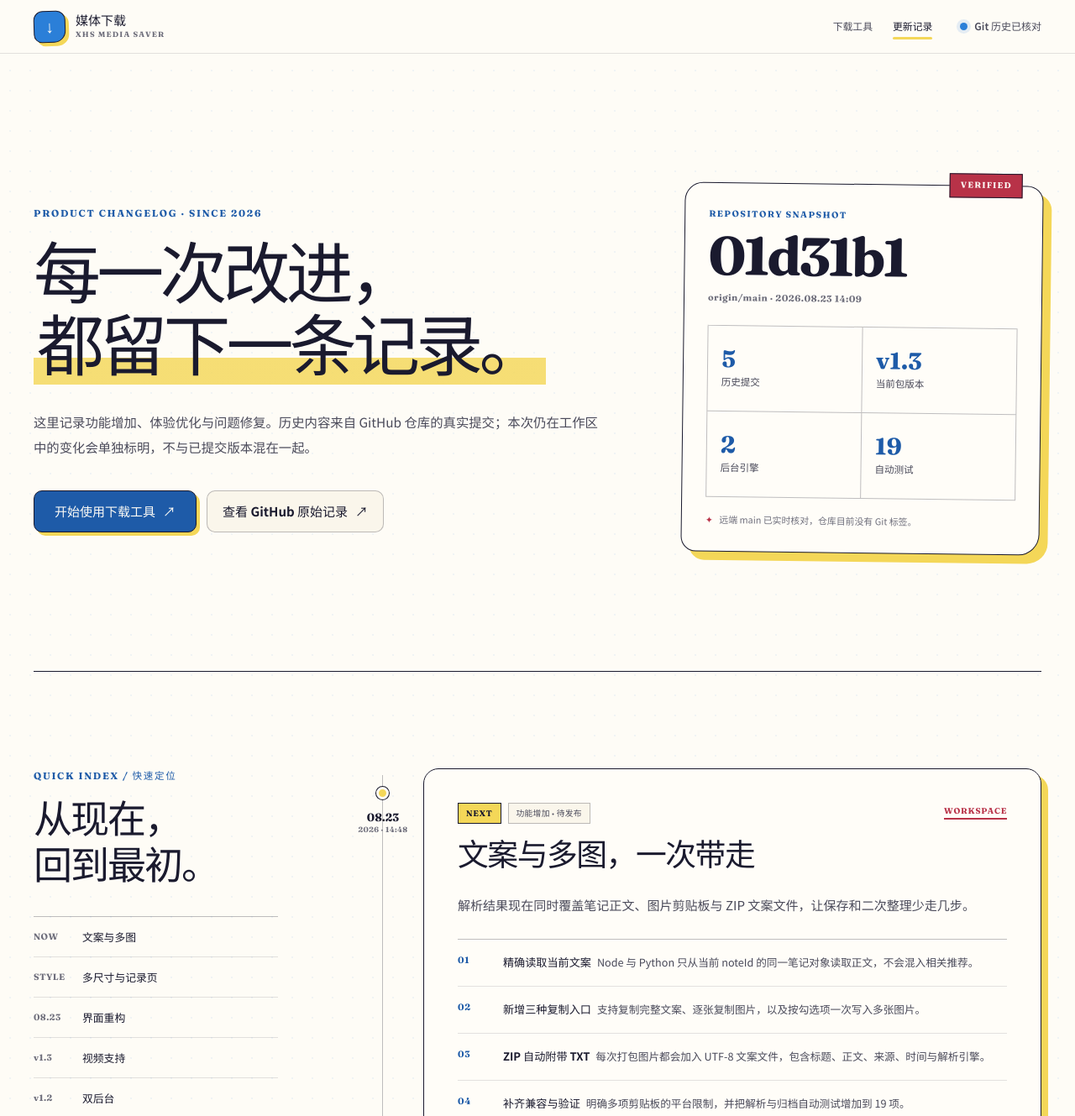
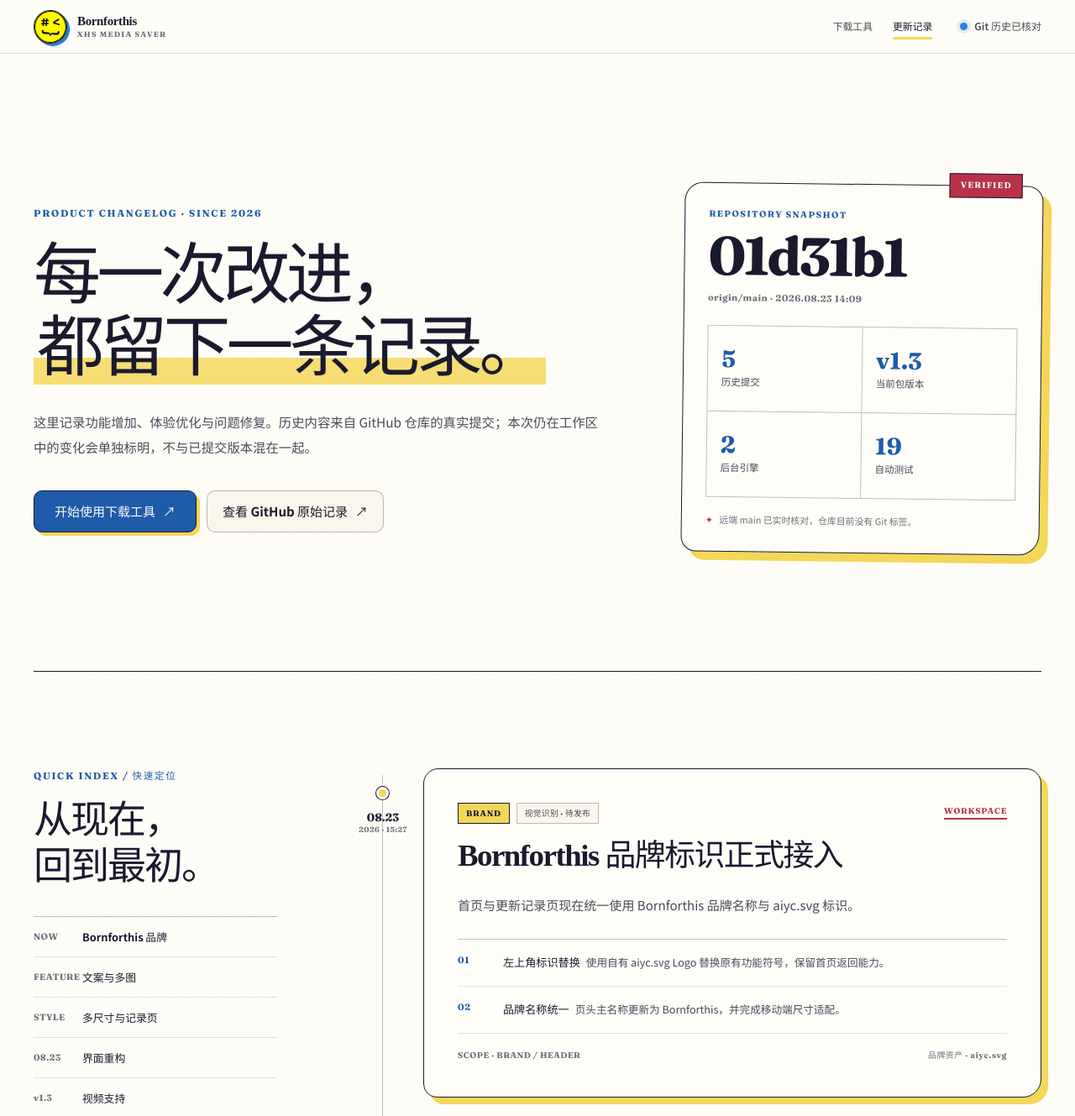
Before and after one commit to AndersonHJB/xhs-images-video-vercel-downloader, a website: page changelog.html in a window 1280 px wide. Shown: the top 1329 px of the page at 84% size. Drawn offline with Linux system fonts and the light colour scheme.

Commit message:
Apply Bornforthis branding across header and changelog

```diff
--- a/changelog.html
+++ b/changelog.html
@@ -22,10 +22,10 @@
   <body class="changelog-page">
     <header class="app-header">
       <div class="app-header-inner">
-        <a class="brand" href="/" aria-label="返回下载工具首页">
-          <span class="brand-mark" aria-hidden="true">↓</span>
+        <a class="brand" href="/" aria-label="返回 Bornforthis 小红书媒体下载工具首页">
+          <img class="brand-logo" src="/aiyc.svg" alt="" width="40" height="40" />
           <span class="brand-copy">
-            <strong>媒体下载</strong>
+            <strong>Bornforthis</strong>
             <small>XHS MEDIA SAVER</small>
           </span>
         </a>
@@ -101,7 +101,8 @@
             <h2 id="ledger-title">从现在，<br />回到最初。</h2>
 
             <nav class="release-index-nav" aria-label="更新记录快速定位">
-              <a href="#clipboard-update"><span>NOW</span><strong>文案与多图</strong></a>
+              <a href="#brand-update"><span>NOW</span><strong>Bornforthis 品牌</strong></a>
+              <a href="#clipboard-update"><span>FEATURE</span><strong>文案与多图</strong></a>
               <a href="#workspace-update"><span>STYLE</span><strong>多尺寸与记录页</strong></a>
               <a href="#ui-refresh"><span>08.23</span><strong>界面重构</strong></a>
               <a href="#version-1-3"><span>v1.3</span><strong>视频支持</strong></a>
@@ -116,7 +117,50 @@
           </aside>
 
           <div class="release-feed">
-            <article id="clipboard-update" class="release-entry release-entry-featured">
+            <article id="brand-update" class="release-entry release-entry-featured">
+              <div class="release-entry-rail">
+                <span class="release-dot" aria-hidden="true"></span>
+                <time datetime="2026-08-23T15:27:32+08:00">
+                  <span>08.23</span>
+                  <small>2026 · 15:27</small>
+                </time>
+              </div>
+
+              <div class="release-card">
+                <header class="release-card-heading">
+                  <div>
+                    <div class="release-badges">
+                      <span class="release-badge release-badge-yellow">BRAND</span>
+                      <span class="release-status">视觉识别 · 待发布</span>
+                    </div>
+                    <h3>Bornforthis 品牌标识正式接入</h3>
+                  </div>
+                  <span class="workspace-label">WORKSPACE</span>
+                </header>
+
+                <p class="release-lead">
+                  首页与更新记录页现在统一使用 Bornforthis 品牌名称与 aiyc.svg 标识。
+                </p>
+
+                <div class="change-list">
+                  <div class="change-item">
+                    <span aria-hidden="true">01</span>
+                    <p><strong>左上角标识替换</strong>使用自有 aiyc.svg Logo 替换原有功能符号，保留首页返回能力。</p>
+                  </div>
+                  <div class="change-item">
+                    <span aria-hidden="true">02</span>
+                    <p><strong>品牌名称统一</strong>页头主名称更新为 Bornforthis，并完成移动端尺寸适配。</p>
+                  </div>
+                </div>
+
+                <div class="release-card-footer">
+                  <span>SCOPE · BRAND / HEADER</span>
+                  <span>品牌资产 · aiyc.svg</span>
+                </div>
+              </div>
+            </article>
+
+            <article id="clipboard-update" class="release-entry">
               <div class="release-entry-rail">
                 <span class="release-dot" aria-hidden="true"></span>
                 <time datetime="2026-08-23T14:48:57+08:00">
--- a/style.css
+++ b/style.css
@@ -118,7 +118,20 @@
   text-decoration: none;
 }
 
-.brand-mark,
+.brand-logo {
+  display: block;
+  width: 40px;
+  height: 40px;
+  flex: 0 0 auto;
+  border: 1.5px solid var(--ink);
+  border-radius: 50%;
+  object-fit: cover;
+  background: #fff800;
+  box-shadow: 3px 3px 0 var(--blue);
+  transform: rotate(-2deg);
+  transition: transform 180ms ease, box-shadow 180ms ease;
+}
+
 .footer-mark {
   display: grid;
   place-items: center;
@@ -146,6 +159,7 @@
   font-family: var(--font-serif);
   font-size: 15px;
   font-weight: 900;
+  letter-spacing: -0.025em;
   line-height: 1.25;
 }
 
@@ -161,6 +175,11 @@
 .brand:hover .brand-copy strong,
 .design-credit:hover {
   background: linear-gradient(transparent 60%, var(--yellow) 60%);
+}
+
+.brand:hover .brand-logo {
+  box-shadow: 4px 4px 0 var(--yellow);
+  transform: translateY(-1px) rotate(0deg);
 }
 
 .app-header-actions {
@@ -1400,7 +1419,7 @@
     width: min(100% - 24px, 1200px);
   }
 
-  .brand-mark {
+  .brand-logo {
     width: 34px;
     height: 34px;
   }
```
Also changed, not shown: index.html (+3 -3 lines).
